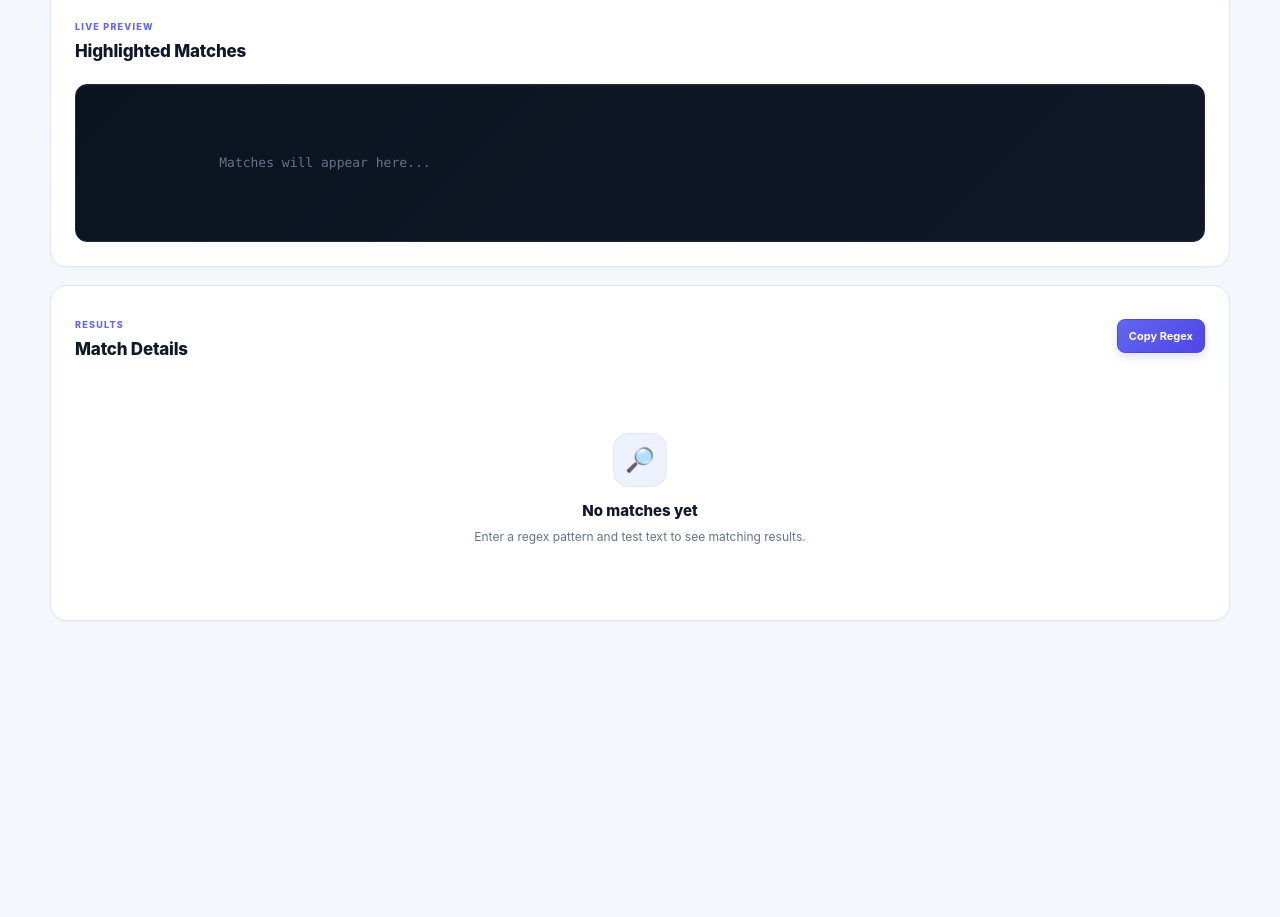
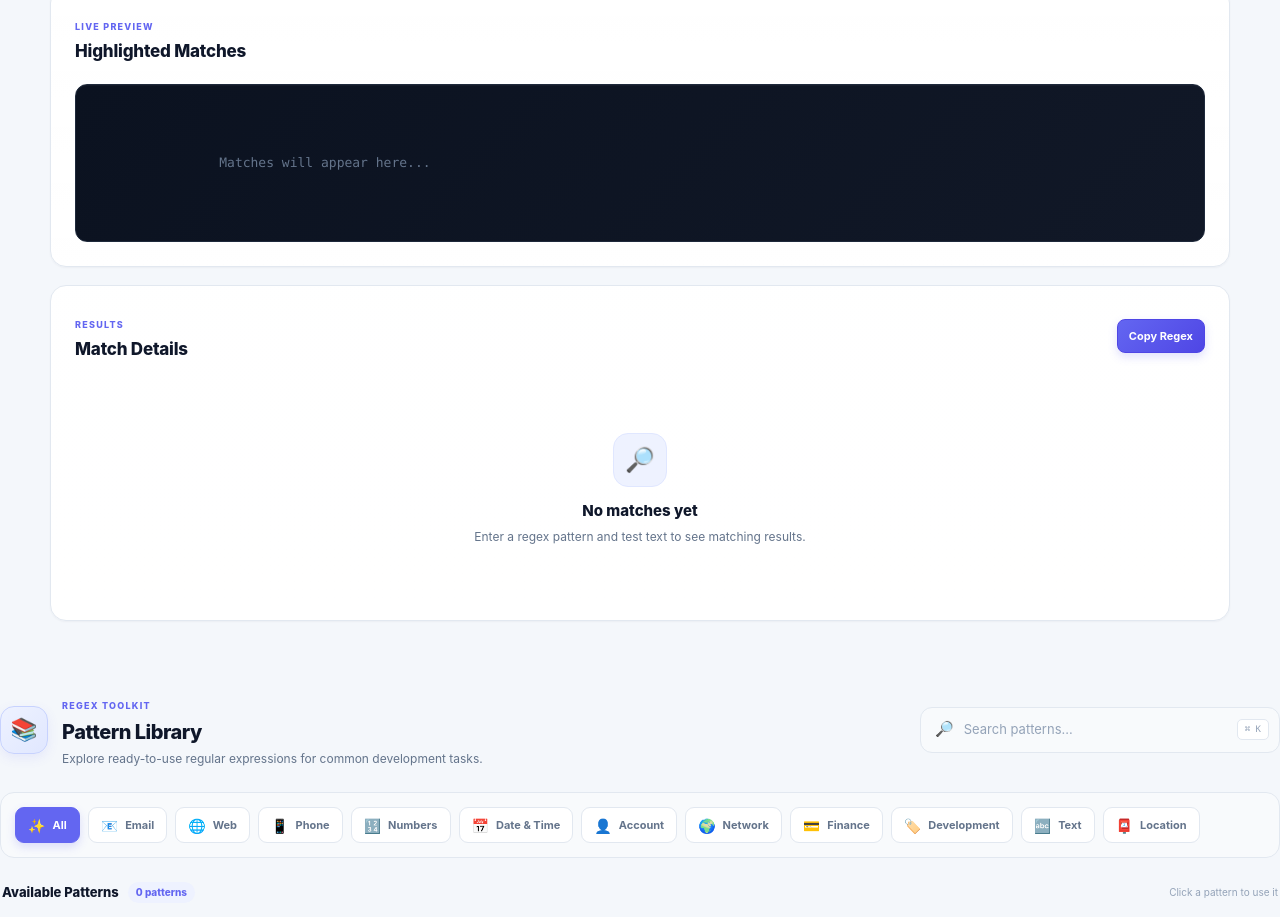
Before and after one commit to pokhrelsamir/RegexX, a plain HTML site: page index.html in a window 1280 px wide. Shown: the part 881-1798 px from the top of the page. Before the commit the page ends 1572 px from the top, so only its background shows below. Drawn offline with Linux system fonts and the light colour scheme.

Commit message:
HTML Code Addition for the matching recent CSS

```diff
--- a/index.html
+++ b/index.html
@@ -1137,3 +1137,189 @@
 </body>
 
 </html>
+
+<div class="pattern-library-toolbar">
+
+    <div class="pattern-library-heading">
+
+        <div class="pattern-library-icon">
+            📚
+        </div>
+
+        <div>
+            <span class="eyebrow">REGEX TOOLKIT</span>
+
+            <h2>Pattern Library</h2>
+
+            <p>
+                Explore ready-to-use regular expressions
+                for common development tasks.
+            </p>
+        </div>
+
+    </div>
+
+
+    <div class="pattern-search">
+
+        <span class="pattern-search-icon">
+            🔎
+        </span>
+
+        <input
+            id="patternSearch"
+            type="search"
+            placeholder="Search patterns..."
+            autocomplete="off"
+            spellcheck="false"
+            aria-label="Search regex patterns"
+        >
+
+        <kbd>⌘ K</kbd>
+
+    </div>
+
+</div>
+
+
+<div class="pattern-categories">
+
+    <button
+        class="category-filter active"
+        data-category="all"
+        type="button"
+    >
+        <span>✨</span>
+        <span>All</span>
+    </button>
+
+    <button
+        class="category-filter"
+        data-category="email"
+        type="button"
+    >
+        <span>📧</span>
+        <span>Email</span>
+    </button>
+
+    <button
+        class="category-filter"
+        data-category="web"
+        type="button"
+    >
+        <span>🌐</span>
+        <span>Web</span>
+    </button>
+
+    <button
+        class="category-filter"
+        data-category="phone"
+        type="button"
+    >
+        <span>📱</span>
+        <span>Phone</span>
+    </button>
+
+    <button
+        class="category-filter"
+        data-category="numbers"
+        type="button"
+    >
+        <span>🔢</span>
+        <span>Numbers</span>
+    </button>
+
+    <button
+        class="category-filter"
+        data-category="date-time"
+        type="button"
+    >
+        <span>📅</span>
+        <span>Date &amp; Time</span>
+    </button>
+
+    <button
+        class="category-filter"
+        data-category="account"
+        type="button"
+    >
+        <span>👤</span>
+        <span>Account</span>
+    </button>
+
+    <button
+        class="category-filter"
+        data-category="network"
+        type="button"
+    >
+        <span>🌍</span>
+        <span>Network</span>
+    </button>
+
+    <button
+        class="category-filter"
+        data-category="finance"
+        type="button"
+    >
+        <span>💳</span>
+        <span>Finance</span>
+    </button>
+
+    <button
+        class="category-filter"
+        data-category="development"
+        type="button"
+    >
+        <span>🏷️</span>
+        <span>Development</span>
+    </button>
+
+    <button
+        class="category-filter"
+        data-category="text"
+        type="button"
+    >
+        <span>🔤</span>
+        <span>Text</span>
+    </button>
+
+    <button
+        class="category-filter"
+        data-category="location"
+        type="button"
+    >
+        <span>📮</span>
+        <span>Location</span>
+    </button>
+
+</div>
+
+
+<div class="pattern-results-header">
+
+    <div>
+        <span class="pattern-results-title">
+            Available Patterns
+        </span>
+
+        <span
+            id="patternCount"
+            class="pattern-count"
+        >
+            0 patterns
+        </span>
+    </div>
+
+    <span class="pattern-hint">
+        Click a pattern to use it
+    </span>
+
+</div>
+
+
+<div
+    id="patternGrid"
+    class="pattern-grid"
+>
+    <!-- Generated by patterns.js -->
+</div>
```
